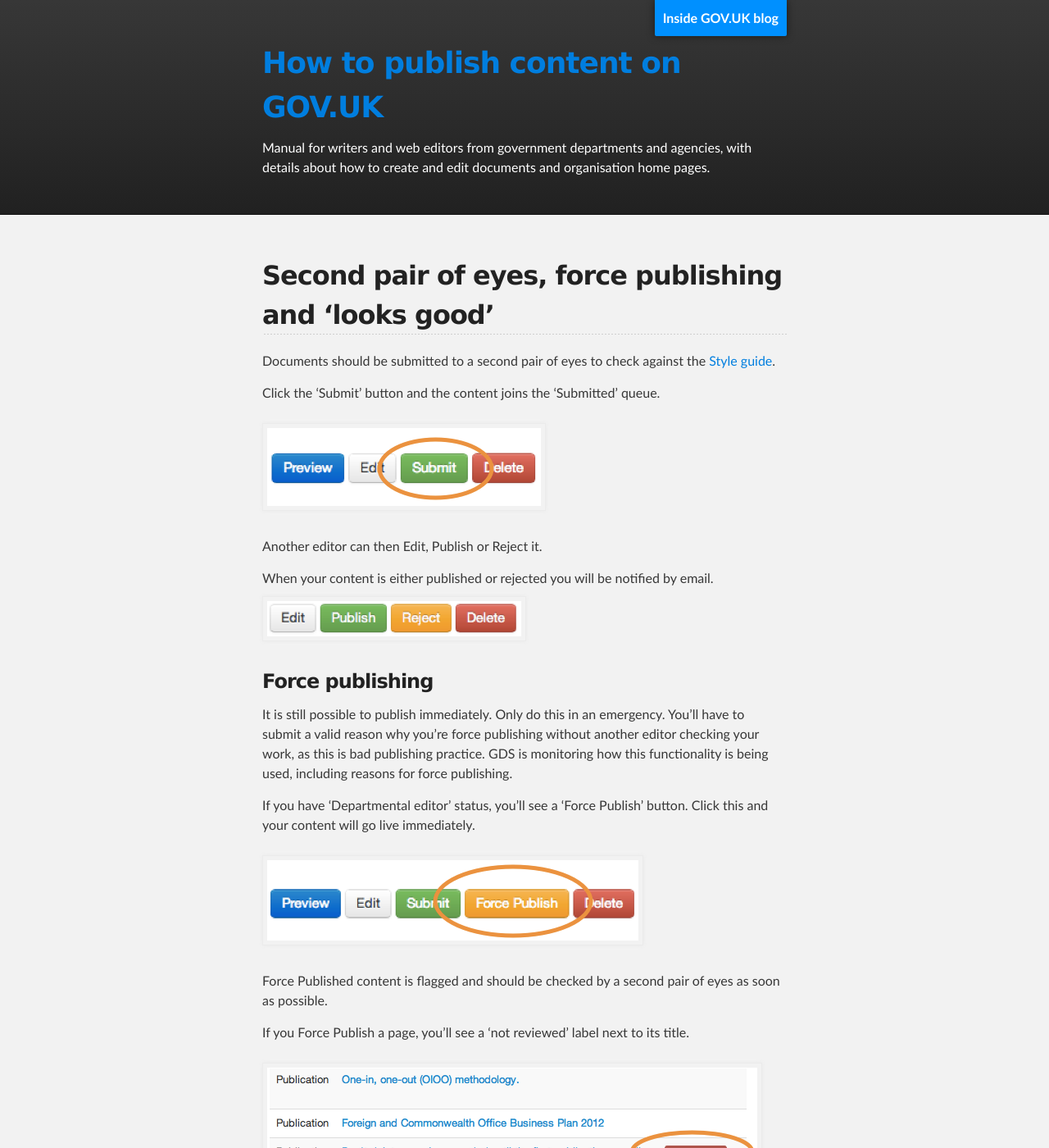
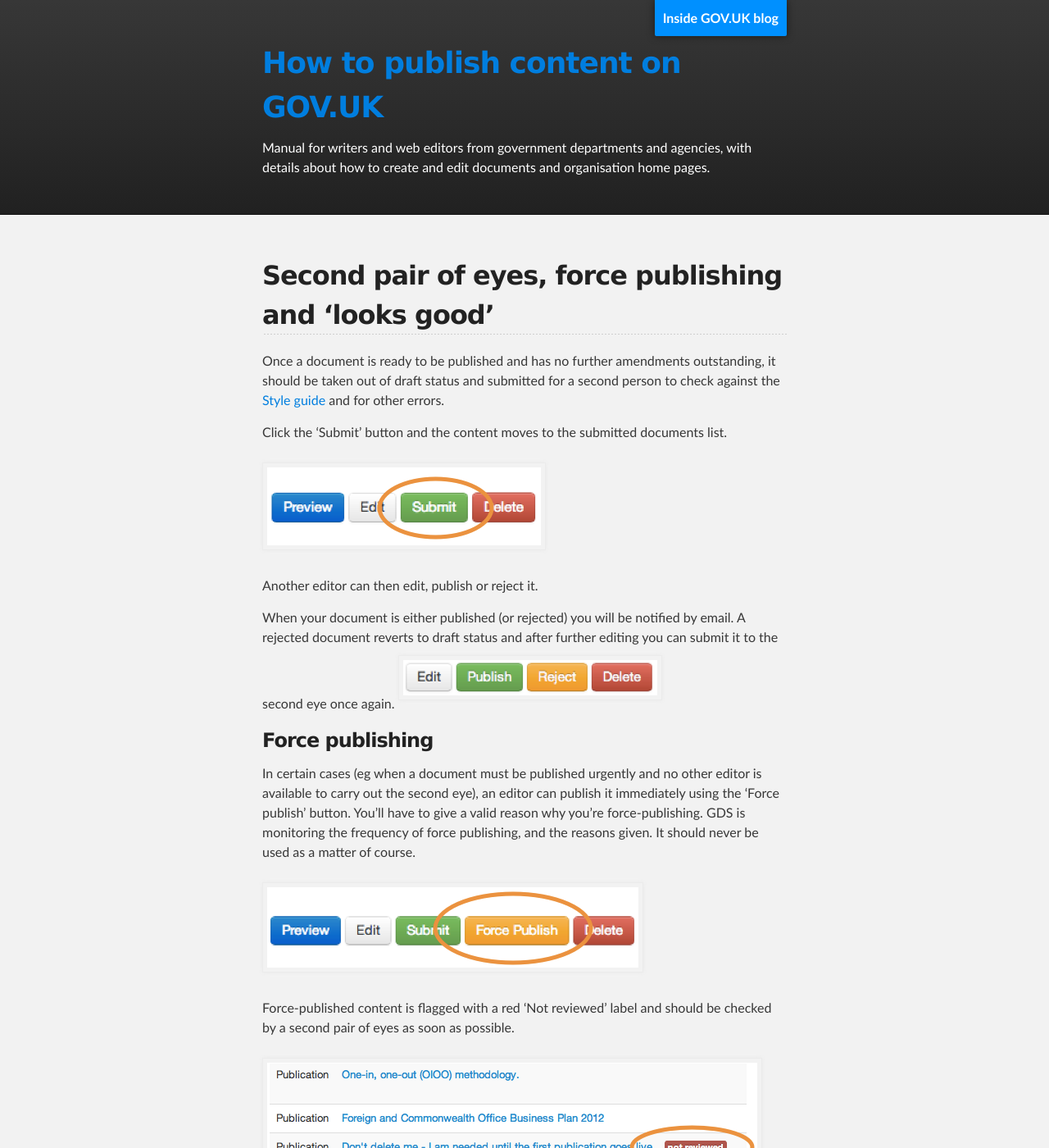
Before and after one commit to alphagov/inside-government-admin-guide, a Jekyll site: the page built from workflow-content/second-pair-of-eyes.md, in a window 1280 px wide and 1400 px high. Shown: the whole window at 82% size. Built offline with Jekyll 4.4.1, drawn with Linux system fonts in a browser that asks for light colours; some of the changed text lies outside the part shown.

Commit message:
Update second-pair-of-eyes.md

```diff
--- a/workflow-content/second-pair-of-eyes.md
+++ b/workflow-content/second-pair-of-eyes.md
@@ -5,33 +5,29 @@
 
 ## Second pair of eyes, force publishing and ‘looks good’
 
-Documents should be submitted to a second pair of eyes to check against the [Style guide](https://www.gov.uk/designprinciples/styleguide).
+Once a document is ready to be published and has no further amendments outstanding, it should be taken out of draft status and submitted for a second person to check against the [Style guide](https://www.gov.uk/designprinciples/styleguide) and for other errors.
 
-Click the ‘Submit’ button and the content joins the ‘Submitted’ queue.
+Click the ‘Submit’ button and the content moves to the submitted documents list.
 
 ![Second pair of eyes 1](second-pair-of-eyes-1.png)
 
-Another editor can then Edit, Publish or Reject it.
+Another editor can then edit, publish or reject it.
 
-When your content is either published or rejected you will be notified by email.
+When your document is either published (or rejected) you will be notified by email. A rejected document reverts to draft status and after further editing you can submit it to the second eye once again.
 ![Second pair of eyes 2](second-pair-of-eyes-2.png)
 
 ###Force publishing
 
-It is still possible to publish immediately. Only do this in an emergency. You'll have to submit a valid reason why you're force publishing without another editor checking your work, as this is bad publishing practice. GDS is monitoring how this functionality is being used, including reasons for force publishing.
-
-If you have ‘Departmental editor’ status, you’ll see a ‘Force Publish’ button. Click this and your content will go live immediately.
+In certain cases (eg when a document must be published urgently and no other editor is available to carry out the second eye), an editor can publish it immediately using the 'Force publish' button. You'll have to give a valid reason why you're force-publishing. GDS is monitoring the frequency of force publishing, and the reasons given. It should never be used as a matter of course.
 
 ![Second pair of eyes 3](second-pair-of-eyes-3.png)
 
-Force Published content is flagged and should be checked by a second pair of eyes as soon as possible.
-
-If you Force Publish a page, you'll see a 'not reviewed' label next to its title.
+Force-published content is flagged with a red 'Not reviewed' label and should be checked by a second pair of eyes as soon as possible.
 
 ![Second pair of eyes 4](second-pair-of-eyes-4.png)
 
-To clear this label, ask a fellow editor to check the page against the style guide.
-
-If page is OK, the editor can click ‘Looks good’.
+To clear this label, ask a fellow editor to check the page and click the ‘Looks good’ button. This is a retrospective second pair of eyes on the document and it will no longer count as force-published.
 
 ![Second pair of eyes 5](second-pair-of-eyes-5.png)
+
+[< Back to contents](http://alphagov.github.io/inside-government-admin-guide.html)
```
